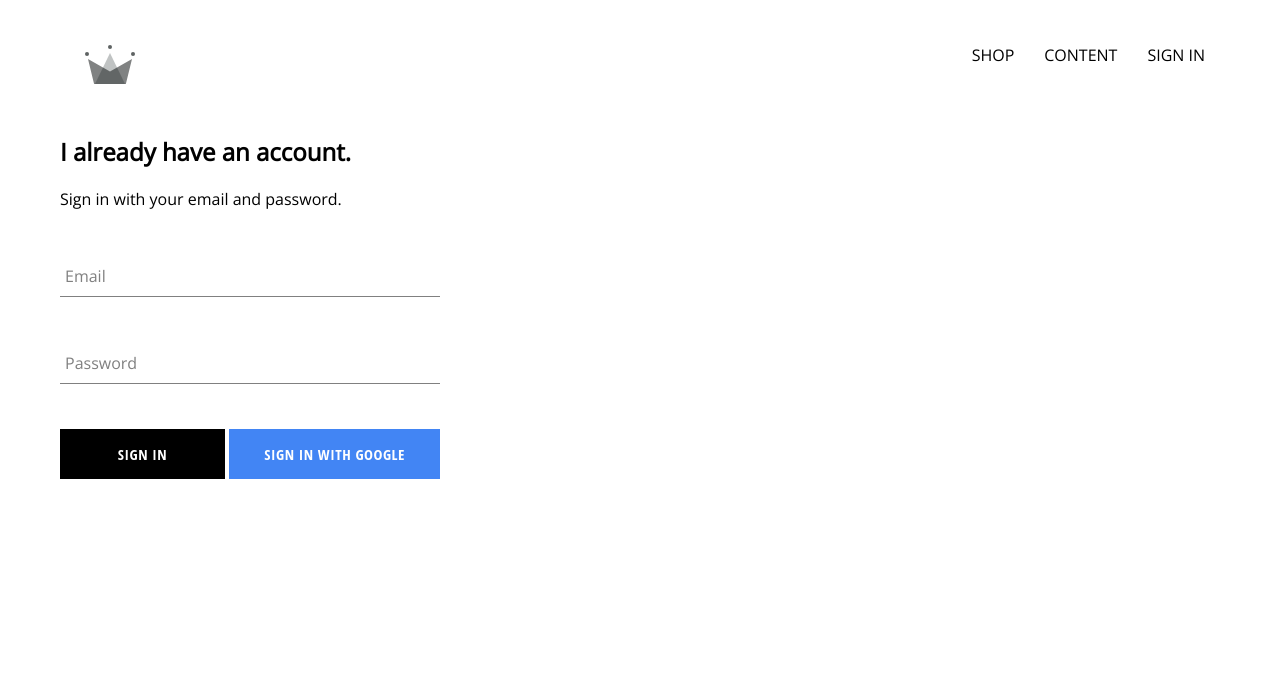
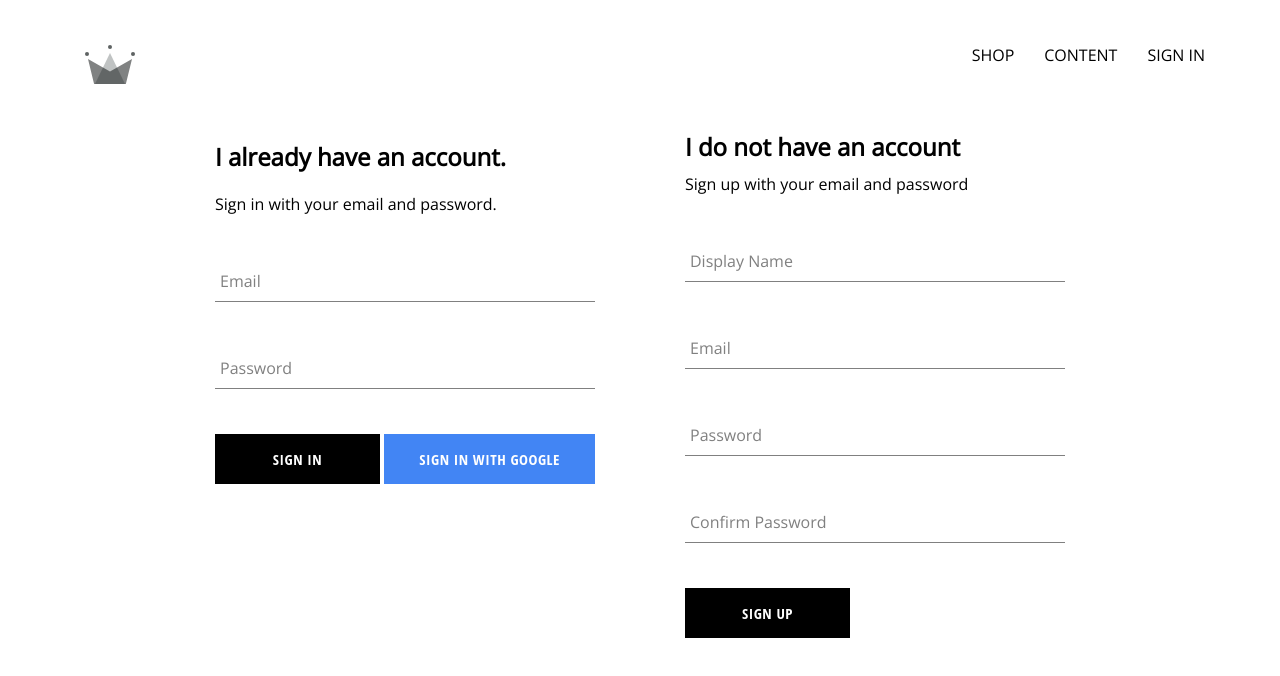
Before and after one commit to anthony-baru/crown-clothing, a React (Create React App) app: page /signin in a window 1280 px wide. Shown: the top 676 px of the page. Built offline with nearby package versions, Linux system fonts and the light colour scheme; no server answers; a web font is replaced by a local one.

Commit message:
implemented sign up with email password

```diff
--- a/package.json
+++ b/package.json
@@ -12,6 +12,7 @@
     "react-dom": "^18.2.0",
     "react-router-dom": "^5.3.0",
     "react-scripts": "5.0.1",
+    "react-toastify": "^9.0.5",
     "web-vitals": "^2.1.4"
   },
   "scripts": {
--- a/src/App.jsx
+++ b/src/App.jsx
@@ -4,8 +4,10 @@
 import ShopPage from "./pages/shop/shop.component";
 import Header from "./components/header/header.component";
 import Onboarding from "./pages/onboarding/onboarding.component";
-import { auth } from "./firebase/firebase.utils";
+import { auth, createUserProfileDocument } from "./firebase/firebase.utils";
 import { Component } from "react";
+import { ToastContainer, toast } from "react-toastify";
+import "react-toastify/dist/ReactToastify.css";
 
 class App extends Component {
   constructor(props) {
@@ -17,9 +19,17 @@
   unSubscribeFromAuth = null;
 
   componentDidMount() {
-    this.unSubscribeFromAuth = auth.onAuthStateChanged((user) => {
-      console.log(user);
-      this.setState({ currentUser: user });
+    this.unSubscribeFromAuth = auth.onAuthStateChanged(async (userAuth) => {
+      if (userAuth) {
+        const userRef = await createUserProfileDocument(userAuth);
+        userRef.onSnapshot((snapshot) => {
+          this.setState({
+            currentUser: { id: snapshot.id, ...snapshot.data() },
+          });
+        });
+      } else {
+        this.setState({ currentUser: userAuth });
+      }
     });
   }
 
@@ -35,6 +45,7 @@
           <Route exact path="/shop" component={ShopPage} />
           <Route exact path="/signin" component={Onboarding} />
         </Switch>
+        <ToastContainer />
       </div>
     );
   }
--- /dev/null
+++ b/src/components/sign-up/sign-up.component.jsx
@@ -0,0 +1,90 @@
+import React, { Component } from "react";
+import FormInput from "../form-input/form-input.component";
+import CustomButton from "../custom-button/custom-button.component";
+import { auth, createUserProfileDocument } from "../../firebase/firebase.utils";
+import { toast } from "react-toastify";
+import "./sign-up.styles.scss";
+
+class SignUp extends Component {
+  state = { displayName: "", email: "", password: "", confirmPassword: "" };
+  render() {
+    const { displayName, email, password, confirmPassword } = this.state;
+    return (
+      <div className="sign-up">
+        <h2 className="title">I do not have an account</h2>
+        <span className="">Sign up with your email and password</span>
+        <form action="" className="sign-up-form" onSubmit={this.handleSubmit}>
+          <FormInput
+            type="text"
+            name="displayName"
+            value={displayName}
+            onChange={this.handleChange}
+            label="Display Name"
+            required
+          ></FormInput>
+          <FormInput
+            type="email"
+            name="email"
+            value={email}
+            onChange={this.handleChange}
+            label="Email"
+            required
+          ></FormInput>
+
+          <FormInput
+            type="password"
+            name="password"
+            value={password}
+            onChange={this.handleChange}
+            label="Password"
+            required
+          ></FormInput>
+          <FormInput
+            type="password"
+            name="confirmPassword"
+            value={confirmPassword}
+            onChange={this.handleChange}
+            label="Confirm Password"
+            required
+          ></FormInput>
+          <CustomButton type="submit">Sign Up</CustomButton>
+        </form>
+      </div>
+    );
+  }
+
+  handleChange = (e) => {
+    const { name, value } = e.target;
+    this.setState({ [name]: value });
+  };
+
+  handleSubmit = async (e) => {
+    e.preventDefault();
+
+    try {
+      const { displayName, email, password, confirmPassword } = this.state;
+
+      if (password !== confirmPassword) {
+        toast.error("Passwords do not match.");
+        return;
+      }
+      const { user } = await auth.createUserWithEmailAndPassword(
+        email,
+        password
+      );
+      await createUserProfileDocument(user, { displayName });
+
+      this.setState({
+        displayName: "",
+        email: "",
+        password: "",
+        confirmPassword: "",
+      });
+      toast.success(`Registration successful. You can login.`);
+    } catch (e) {
+      toast.error(`Error occurred ${e.message}`);
+    }
+  };
+}
+
+export default SignUp;
--- /dev/null
+++ b/src/components/sign-up/sign-up.styles.scss
@@ -0,0 +1,8 @@
+.sign-up{
+    display: flex;
+    flex-direction: column;
+    width: 380px;
+    .title{
+        margin: 10px 0;
+    }
+}
--- a/src/firebase/firebase.utils.js
+++ b/src/firebase/firebase.utils.js
@@ -12,6 +12,24 @@
   measurementId: "G-72WV6BEW3V",
 };
 
+export const createUserProfileDocument = async (userAuth, additionalData) => {
+  if (!userAuth) return;
+  const userRef = firestore.doc(`users/${userAuth.uid}`);
+  const snapshot = await userRef.get();
+  if (!snapshot.exists) {
+    const { displayName, email } = userAuth;
+    const createdAt = new Date();
+    try {
+      await userRef.set({ displayName, email, createdAt, ...additionalData });
+    } catch (e) {
+      console.log("Error creating user:", e);
+    }
+  } else {
+    console.log("Snapshot doesnt exist!");
+  }
+  return userRef;
+};
+
 firebase.initializeApp(config);
 
 export const auth = firebase.auth();
--- a/src/pages/onboarding/onboarding.component.jsx
+++ b/src/pages/onboarding/onboarding.component.jsx
@@ -1,10 +1,12 @@
 import React, { Component } from "react";
 import "./onboarding.style.scss";
 import SignIn from "../../components/sign-in/sign-in.component";
+import SignUp from "../../components/sign-up/sign-up.component";
 
 const Onboarding = () => (
   <div className="onboarding">
     <SignIn />
+    <SignUp />
   </div>
 );
 
--- a/src/pages/onboarding/onboarding.style.scss
+++ b/src/pages/onboarding/onboarding.style.scss
@@ -0,0 +1,6 @@
+.onboarding{
+    width: 850px;
+    display: flex;
+    justify-content: space-between;
+    margin: 30px auto;
+}
```
Also changed, not shown: 2 other files (tests, documents, lock files or other folders).
